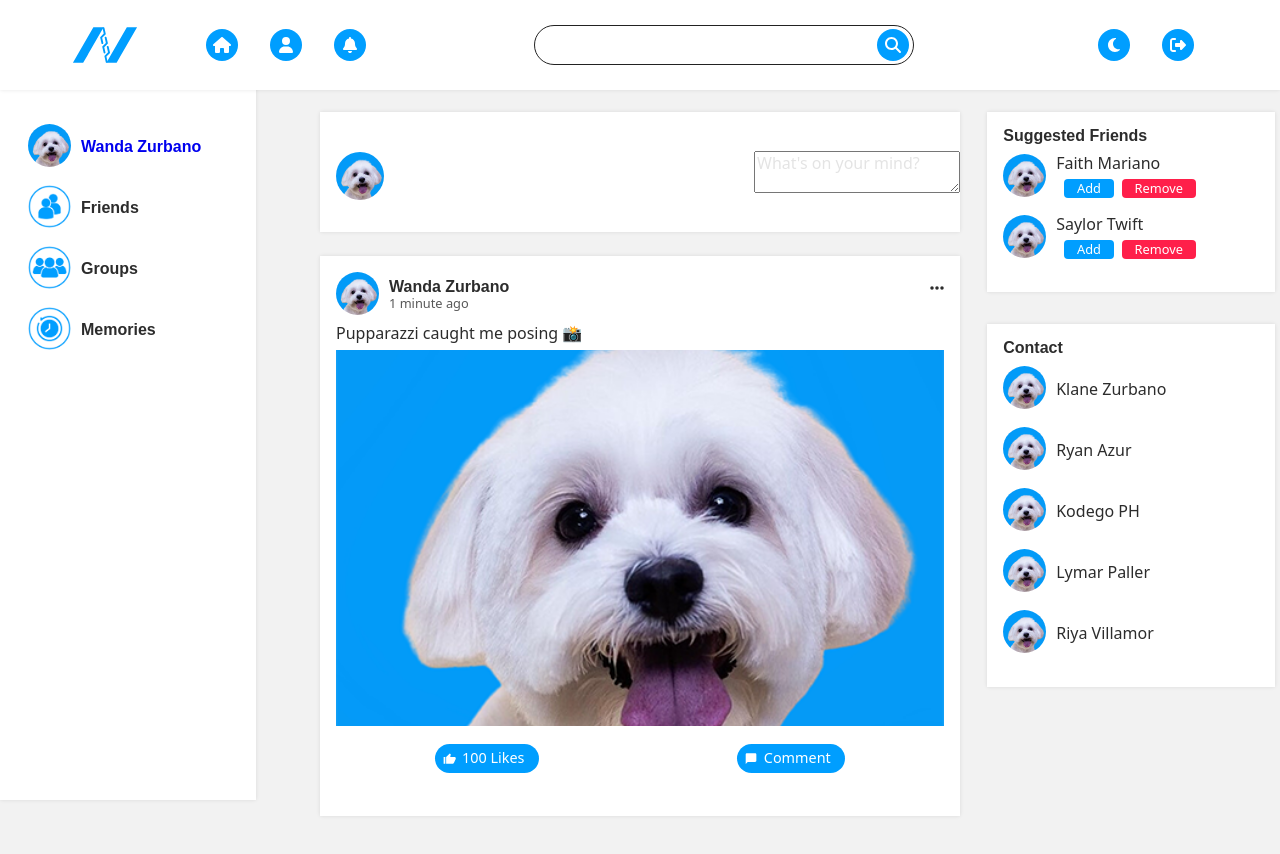
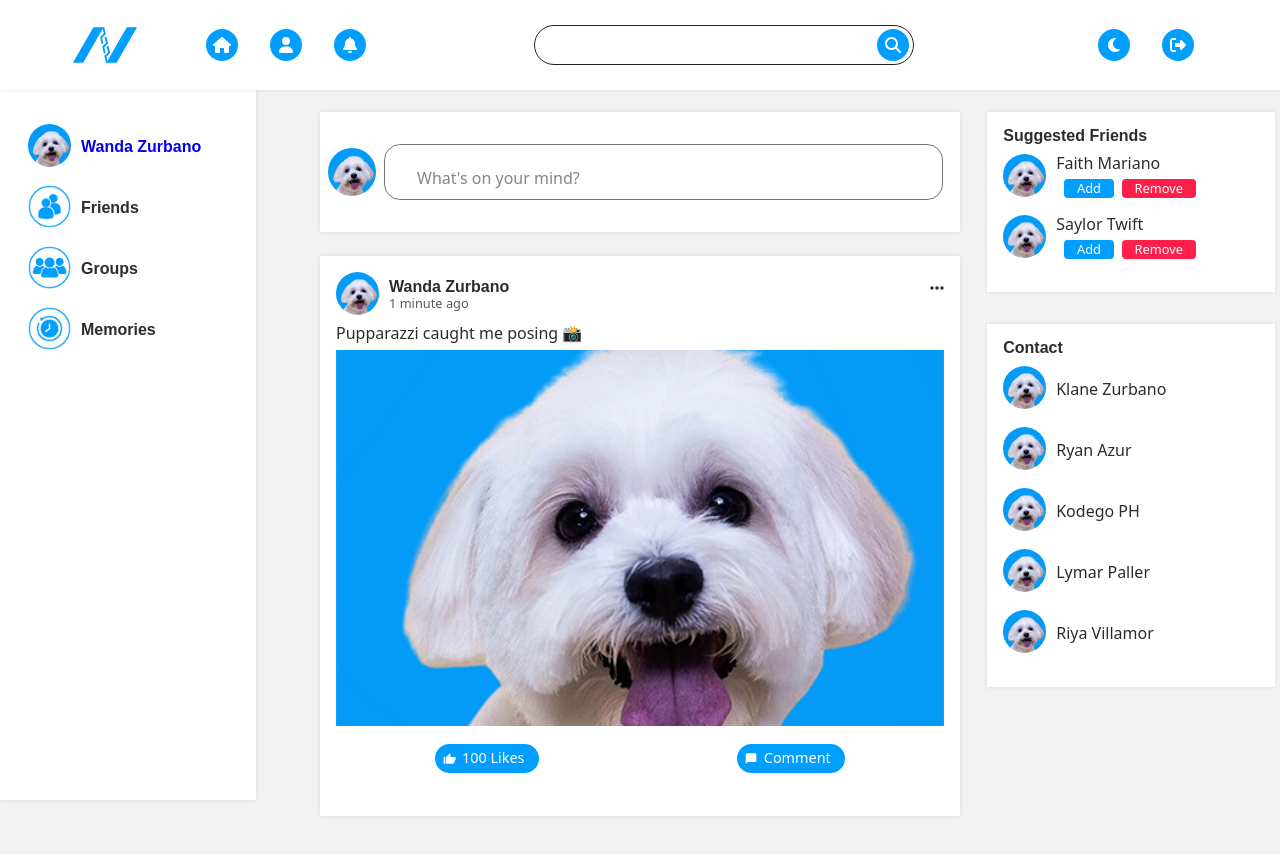
Before and after one commit to LymarPaller/nexus, a React (Vite) app: page / in a window 1280 px wide. Shown: the top 854 px of the page. Built offline with nearby package versions, Linux system fonts and the light colour scheme.

Commit message:
fix: navbar and feed

```diff
--- a/src/components/NewsFeed.jsx
+++ b/src/components/NewsFeed.jsx
@@ -35,6 +35,7 @@ function NewsFeed() {
                     <div className="profile-pic">
                         <img src={Profile} alt="Profile" />
                     </div>
+                    <div className='post-text-area-container'>
                         <textarea
                             onClick={openModal}
                             className="input-feed"
@@ -42,6 +43,7 @@ function NewsFeed() {
                             value={postText}
                             onChange={(e) => setPostText(e.target.value)}
                         />
+                    </div>
                     <button onClick={openModal} className="cancel-button">Cancel</button>
                 </div>
                 <Feed />
@@ -52,10 +54,13 @@ function NewsFeed() {
                 className="new-create-post"
                 overlayClassName="modal-overlay"
             >
+                <div className='create-post-header-container'>
                     <h4 className='create-post-header'>Create Post</h4>
+                </div>
                  <FontAwesomeIcon icon={faTimes} className="logout-xmark" onClick={closeModal} />
                 <div className="profile-pic">
                     <img src={Profile} alt="Profile" />
+                    <h5>Wanda Zurbano</h5>
                 </div>
                 <div className='upload-photo'>
                     <input type="file" id="myFile" name="filename" className='upload-button' />
--- a/src/styles/Navbar.scss
+++ b/src/styles/Navbar.scss
@@ -216,7 +216,7 @@ body {
   width: 40px;
   height: 40px;
   border-radius: 50%;
-  margin-right: 10px;
+  // margin-right: 10px;
 }
 
 .notification-text {
--- a/src/styles/NewsFeed.scss
+++ b/src/styles/NewsFeed.scss
@@ -20,6 +20,44 @@
     display: flex;
     justify-content: space-between;
     align-items: center;
+
+    .profile-pic {
+        flex: 1;
+        display: flex;
+        justify-content: center;
+        align-items: center;
+
+        img {
+            height: 3rem;
+            width: 3rem;
+            border-radius: 50%;
+
+            @include tablet {
+                margin-right: 2rem;
+            }
+        }
+    }
+
+    .post-text-area-container{
+        width: 90%;
+        display: flex;
+        justify-content: start;
+        align-items: start;
+
+        .input-feed{
+            border-radius: 1rem;
+            width: 97%;
+            resize: none;
+            padding-left: 1rem;
+            padding-top: 1rem;
+        }
+
+        .input-feed::placeholder{
+            padding-left: 1rem;
+            padding-top: .5rem;
+            color: var(--grey-700);
+        }
+    }
 
     .create-post-header {
         display: none;
@@ -47,17 +85,6 @@
 
 .cancel-button {
     display: none;
-}
-
-.profile-pic > img {
-    height: 3rem;
-    width: 3rem;
-    border-radius: 50%;
-    margin-left: 1rem;
-
-    @include tablet {
-        margin-right: 2rem;
-    }
 }
 
 .form-container {
@@ -116,9 +143,15 @@
     align-items: center;
     padding: 2rem;
 
-    .create-post-header {
-        font-size: 1.5rem;
-        margin-bottom: 1rem;
+    .create-post-header-container{
+        display: flex;
+        justify-content: center;
+        width: 100%;
+
+        .create-post-header {
+            font-size: 1.5rem;
+            margin-bottom: 1rem;
+        }
     }
 
     .logout-xmark {
@@ -130,22 +163,41 @@
     }
 
     .profile-pic {
+        width: 100%;
+        display: flex;
+        align-items: center;
+        margin-top: 1rem;
+
         img {
             height: 3rem;
             width: 3rem;
             border-radius: 50%;
-            margin-top: 1rem;
+        }
+
+        h5 {
+            margin-left: 1rem;
         }
     }
 
     .upload-photo {
         display: flex;
-        justify-content: center;
+        justify-content: start;
         align-items: center;
         margin-top: 1rem;
+        background-color: var(--grey-200);
+        border-radius: 2rem;
+        border-bottom: 1px solid var(--grey-700);
+        padding: 1rem;
+        width: 100%;
 
-        .upload-button {
-            margin-top: 1rem;
+        .upload-button::-webkit-file-upload-button {
+            // visibility: hidden;
+            background-color: var(--primary-500);
+            border: none;
+            border-radius: 1rem;
+            color: var(--white);
+            cursor: pointer;
+            padding: .5rem 1rem;
         }
     }
 
@@ -162,8 +214,6 @@
             height: 8rem;
             resize: none;
             border: 1px solid var(--black);
-            padding: 0.5rem;
-            margin-top: 1rem;
 
             &::placeholder {
                 font-weight: 400;
```
Lines whose indentation alone changed are shown as unchanged.
